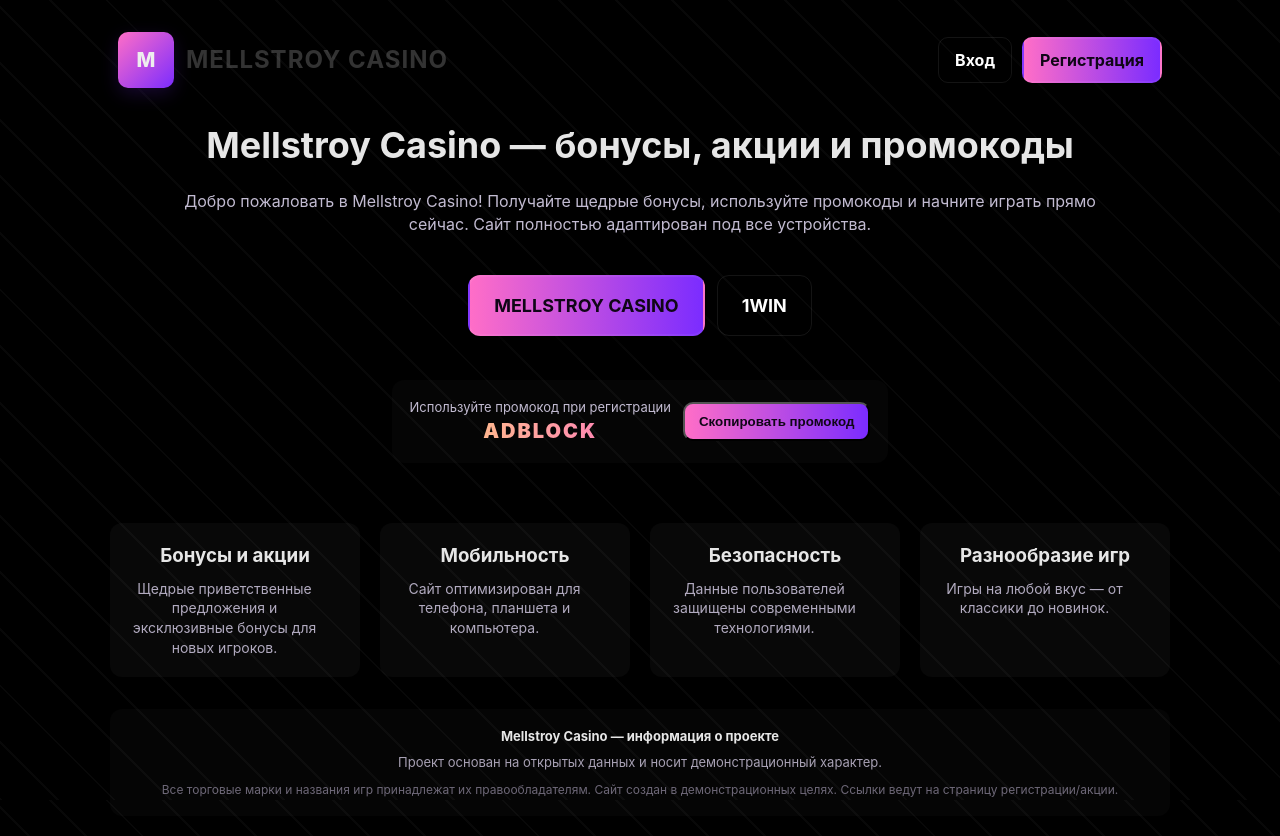
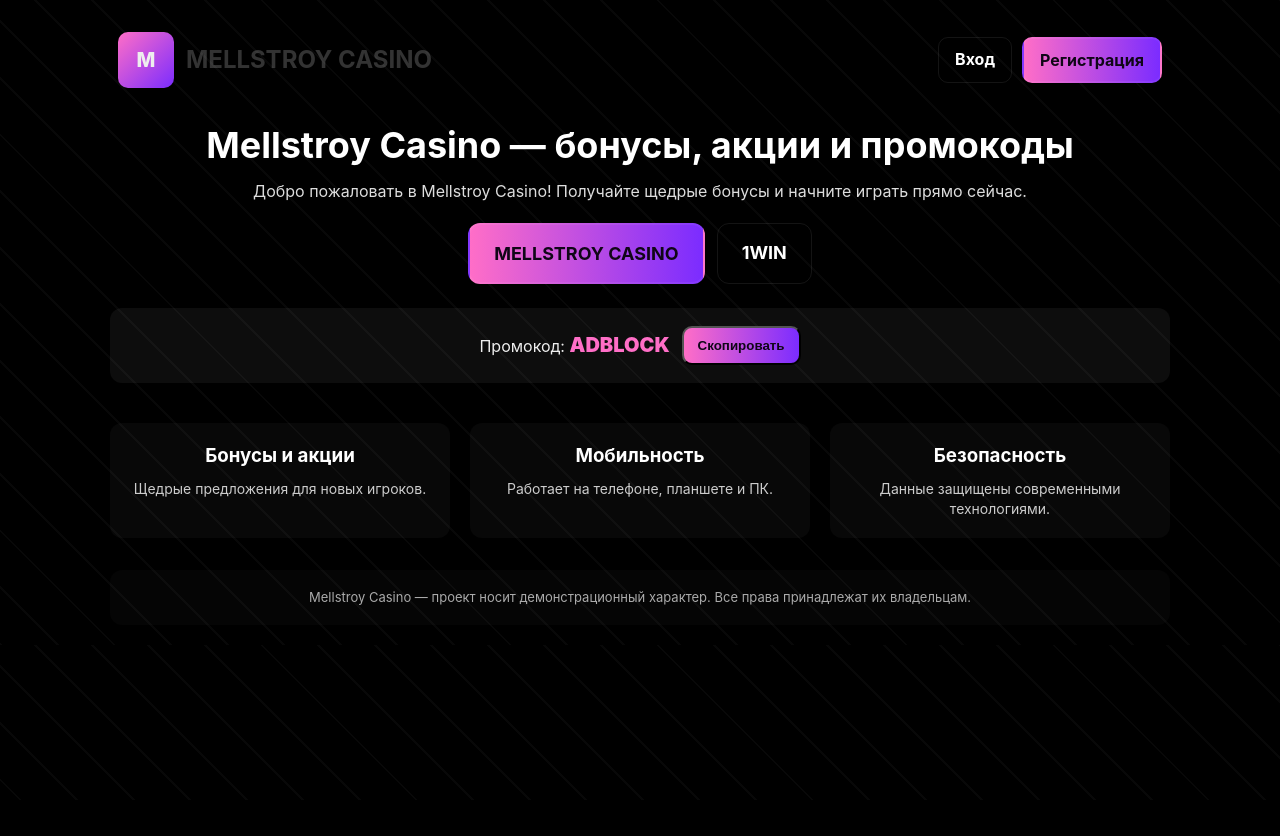
Before and after one commit to Vlad71639/MellstroyCasino.github.io, a plain HTML site: page index.html in a window 1280 px wide. After the commit the page ends 800 px from the top, so only its background shows below. Drawn offline with Linux system fonts and the light colour scheme.

Commit message:
index.html

```diff
--- a/index.html
+++ b/index.html
@@ -9,28 +9,24 @@
   <meta name="robots" content="index, follow">
   <link rel="canonical" href="https://1wauxn.com/v3/2672/sweet-bonanza?p=uy3f">
 
-  <!-- Open Graph -->
+  <!-- Open Graph без картинки -->
   <meta property="og:title" content="Mellstroy Casino — бонусы и промокоды">
   <meta property="og:description" content="Используйте промокод ADBLOCK и получите лучшие бонусы в Mellstroy Casino.">
-  <meta property="og:image" content="https://i.ibb.co/7Y2sYJy/casino-banner-dark.jpg">
   <meta property="og:url" content="https://1wauxn.com/v3/2672/sweet-bonanza?p=uy3f">
   <meta property="og:type" content="website">
 
-  <!-- Twitter Card -->
-  <meta name="twitter:card" content="summary_large_image">
+  <!-- Twitter Card без картинки -->
+  <meta name="twitter:card" content="summary">
   <meta name="twitter:title" content="Mellstroy Casino — бонусы и промокоды">
   <meta name="twitter:description" content="Используйте промокод ADBLOCK и получите лучшие бонусы в Mellstroy Casino.">
-  <meta name="twitter:image" content="https://i.ibb.co/7Y2sYJy/casino-banner-dark.jpg">
 
   <style>
     * { box-sizing: border-box; margin: 0; padding: 0; }
-    html, body { height: 100%; }
     body {
       background: #000;
       color: #eee;
-      font-family: Inter, system-ui, -apple-system, "Segoe UI", Roboto, "Helvetica Neue", Arial;
+      font-family: Inter, system-ui, sans-serif;
       line-height: 1.4;
-      /* лёгкий фоновый узор */
       background-image: repeating-linear-gradient(
         45deg,
         rgba(255,255,255,0.03) 0,
@@ -48,176 +44,76 @@
       justify-content: space-between;
       padding: 12px 8px;
     }
-    .logo {
-      display: flex;
-      align-items: center;
-      gap: 12px;
+    .logo { display: flex; align-items: center; gap: 12px; }
+    .logo .mark {
+      width: 56px; height: 56px; border-radius: 10px;
+      background: linear-gradient(135deg, #ff6ec7, #7b2cff);
+      display: flex; align-items: center; justify-content: center;
+      font-weight: 800; font-size: 20px;
     }
-    .logo .mark {
-      width: 56px;
-      height: 56px;
-      border-radius: 10px;
-      background: linear-gradient(135deg, #ff6ec7, #7b2cff);
-      display: flex;
-      align-items: center;
-      justify-content: center;
-      font-weight: 800;
-      font-size: 20px;
-      box-shadow: 0 6px 18px rgba(123,44,255,0.18), 0 2px 6px rgba(0,0,0,0.6);
+    .logo .title { font-size: 24px; font-weight: 700; color: rgba(255,255,255,0.2); }
+
+    .top-actions { display: flex; gap: 10px; }
+    .btn {
+      padding: 10px 16px; border-radius: 10px;
+      font-weight: 700; cursor: pointer;
+      border: 2px solid rgba(255,255,255,0.06);
+      transition: transform .12s ease;
     }
-    .logo .title {
-      font-size: 24px;
-      font-weight: 700;
-      letter-spacing: 1px;
-      color: rgba(255,255,255,0.2);
-      text-transform: uppercase;
+    .btn:hover { transform: translateY(-3px); }
+    .btn.neon { background: linear-gradient(90deg, #ff6ec7, #7b2cff); color: #100617; }
+    .btn.ghost { background: transparent; color: #fff; border: 1px solid rgba(255,255,255,0.08); }
+
+    .hero { text-align: center; margin-top: 20px; }
+    .hero h1 { font-size: 36px; color: #fff; }
+    .hero p { color: #ddd; font-size: 16px; margin-top: 10px; }
+
+    .big-buttons { display: flex; gap: 12px; justify-content: center; margin-top: 20px; flex-wrap: wrap; }
+    .big-buttons .big { padding: 16px 24px; border-radius: 12px; font-size: 18px; }
+
+    .promo {
+      margin-top: 24px; padding: 18px;
+      border-radius: 12px; background: rgba(255,255,255,0.05);
+      display: flex; flex-wrap: wrap; gap: 12px; justify-content: center; align-items: center;
+    }
+    .promo .code { font-weight: 900; font-size: 20px; color: #ff6ec7; }
+    .copy-btn {
+      padding: 10px 14px; border-radius: 10px;
+      background: linear-gradient(90deg, #ff6ec7, #7b2cff);
+      color: #100617; font-weight: 800; cursor: pointer;
+    }
+    .copied { font-size: 13px; color: #b8f0b8; }
+
+    .features {
+      display: grid; grid-template-columns: repeat(auto-fit, minmax(240px, 1fr));
+      gap: 20px; margin-top: 40px;
+    }
+    .feature-card {
+      padding: 20px; border-radius: 12px;
+      background: rgba(255,255,255,0.03);
+      text-align: center;
+    }
+    .feature-card h3 { color: #fff; margin-bottom: 8px; }
+    .feature-card p { color: #ccc; font-size: 14px; }
+
+    footer {
+      margin-top: 32px; padding: 18px; border-radius: 12px;
+      background: rgba(255,255,255,0.02); font-size: 13px;
+      color: #aaa; text-align: center;
     }
 
-    .top-actions {
-      display: flex;
-      gap: 10px;
-    }
-    .btn {
-      display: inline-flex;
-      align-items: center;
-      gap: 8px;
-      padding: 10px 16px;
-      border-radius: 10px;
-      font-weight: 700;
-      cursor: pointer;
-      border: 2px solid rgba(255,255,255,0.06);
-      box-shadow: 0 6px 14px rgba(0,0,0,0.6);
-      transition: transform .12s ease, box-shadow .12s ease;
-    }
-    .btn:hover {
-      transform: translateY(-3px);
-      box-shadow: 0 12px 26px rgba(123,44,255,0.14);
-    }
-    .btn.neon {
-      background: linear-gradient(90deg, #ff6ec7, #7b2cff);
-      color: #100617;
-    }
-    .btn.ghost {
-      background: transparent;
-      color: #fff;
-      border: 1px solid rgba(255,255,255,0.08);
-    }
-
-    .hero {
-      display: flex;
-      flex-direction: column;
-      gap: 20px;
-      margin-top: 20px;
-      align-items: center;
-      text-align: center;
-    }
-    .hero h1 {
-      font-size: 36px;
-      color: rgba(255,255,255,0.9);
-      max-width: 90%;
-    }
-    .hero p {
-      color: rgba(215,207,232,0.9);
-      max-width: 90%;
-      font-size: 16px;
-    }
-
-    .big-buttons {
-      display: flex;
-      gap: 12px;
-      flex-wrap: wrap;
-      justify-content: center;
-      margin-top: 20px;
-    }
-    .big-buttons .big {
-      padding: 16px 24px;
-      border-radius: 12px;
-      font-size: 18px;
-    }
-
-    .promo {
-      padding: 18px;
-      margin-top: 24px;
-      border-radius: 12px;
-      background: rgba(255,255,255,0.02);
-      display: flex;
-      align-items: center;
-      justify-content: center;
-      gap: 12px;
-      flex-wrap: wrap;
-    }
-    .promo .code {
-      font-weight: 900;
-      font-size: 20px;
-      letter-spacing: 2px;
-      background: linear-gradient(90deg, #ffd27a, #ff6ec7);
-      -webkit-background-clip: text;
-      background-clip: text;
-      color: transparent;
-    }
-    .copy-wrap {
-      display: flex;
-      gap: 8px;
-      align-items: center;
-    }
-    .copy-btn {
-      padding: 10px 14px;
-      border-radius: 10px;
-      background: linear-gradient(90deg, #ff6ec7, #7b2cff);
-      color: #100617;
-      font-weight: 800;
-      cursor: pointer;
-    }
-    .copied {
-      font-size: 13px;
-      color: #b8f0b8;
-    }
-
-    .features {
-      display: grid;
-      grid-template-columns: repeat(auto-fit, minmax(220px, 1fr));
-      gap: 20px;
-      margin-top: 40px;
-      width: 100%;
-    }
-    .feature-card {
-      padding: 20px;
-      border-radius: 12px;
-      background: rgba(255,255,255,0.03);
-      text-align: center;
-      transition: transform .12s ease;
-    }
-    .feature-card:hover {
-      transform: translateY(-6px);
-    }
-    .feature-card h3 {
-      color: rgba(255,255,255,0.9);
-      margin-bottom: 10px;
-    }
-    .feature-card p {
-      color: rgba(207,199,223,0.85);
-      font-size: 14px;
-    }
-
-    footer {
-      margin-top: 32px;
-      padding: 18px;
-      border-radius: 12px;
-      background: rgba(255,255,255,0.02);
-      font-size: 13px;
-      color: rgba(207,199,223,0.8);
-      text-align: center;
-    }
-    .disclaimer {
-      margin-top: 10px;
-      color: rgba(154,145,168,0.7);
-      font-size: 12px;
-    }
-
-    @media (max-width: 480px) {
-      .hero h1 { font-size: 28px; }
+    /* Мобильная версия */
+    @media (max-width: 768px) {
+      header { flex-direction: column; gap: 12px; }
+      .logo .title { font-size: 18px; text-align: center; }
+      .top-actions { flex-direction: column; width: 100%; }
+      .btn { width: 100%; text-align: center; }
+      .hero h1 { font-size: 26px; }
       .hero p { font-size: 14px; }
-      .big-buttons .big { font-size: 16px; padding: 14px 20px; }
+      .big-buttons { flex-direction: column; }
+      .big-buttons .big { width: 100%; font-size: 16px; padding: 14px; }
+      .promo { flex-direction: column; gap: 10px; }
+      .features { grid-template-columns: 1fr; }
     }
   </style>
 </head>
@@ -228,78 +124,57 @@
         <div class="mark">M</div>
         <div class="title">MELLSTROY CASINO</div>
       </div>
-      <nav class="top-actions" aria-label="Основная навигация">
-        <a class="btn ghost" href="https://1wauxn.com/v3/2672/sweet-bonanza?p=uy3f" title="Войти в Mellstroy Casino">Вход</a>
-        <a class="btn neon" href="https://1wauxn.com/v3/2672/sweet-bonanza?p=uy3f" title="Зарегистрироваться в Mellstroy Casino">Регистрация</a>
+      <nav class="top-actions">
+        <a class="btn ghost" href="https://1wauxn.com/v3/2672/sweet-bonanza?p=uy3f">Вход</a>
+        <a class="btn neon" href="https://1wauxn.com/v3/2672/sweet-bonanza?p=uy3f">Регистрация</a>
       </nav>
     </header>
 
     <main class="hero">
       <h1>Mellstroy Casino — бонусы, акции и промокоды</h1>
-      <p>Добро пожаловать в Mellstroy Casino! Получайте щедрые бонусы, используйте промокоды и начните играть прямо сейчас. Сайт полностью адаптирован под все устройства.</p>
+      <p>Добро пожаловать в Mellstroy Casino! Получайте щедрые бонусы и начните играть прямо сейчас.</p>
 
       <div class="big-buttons">
-        <a class="btn big neon" href="https://1wauxn.com/v3/2672/sweet-bonanza?p=uy3f" title="Играть в Mellstroy Casino">MELLSTROY CASINO</a>
-        <a class="btn big ghost" href="https://1wauxn.com/v3/2672/sweet-bonanza?p=uy3f" title="Играть на 1WIN">1WIN</a>
+        <a class="btn big neon" href="https://1wauxn.com/v3/2672/sweet-bonanza?p=uy3f">MELLSTROY CASINO</a>
+        <a class="btn big ghost" href="https://1wauxn.com/v3/2672/sweet-bonanza?p=uy3f">1WIN</a>
       </div>
 
-      <section class="promo" aria-label="Промокод Mellstroy Casino">
-        <div>
-          <div style="font-size:13px; color: rgba(215,207,232,0.9);">Используйте промокод при регистрации</div>
-          <div class="code">ADBLOCK</div>
-        </div>
-        <div class="copy-wrap">
-          <button class="copy-btn" id="copyBtn" aria-label="Скопировать промокод">Скопировать промокод</button>
-          <div id="copied" class="copied" aria-live="polite" style="display:none">Скопировано!</div>
-        </div>
+      <section class="promo">
+        <div><span>Промокод: </span><span class="code">ADBLOCK</span></div>
+        <button class="copy-btn" id="copyBtn">Скопировать</button>
+        <div id="copied" class="copied" style="display:none">Скопировано!</div>
       </section>
 
-      <section class="features" aria-label="Преимущества Mellstroy Casino">
+      <section class="features">
         <div class="feature-card">
           <h3>Бонусы и акции</h3>
-          <p>Щедрые приветственные предложения и эксклюзивные бонусы для новых игроков.</p>
+          <p>Щедрые предложения для новых игроков.</p>
         </div>
         <div class="feature-card">
           <h3>Мобильность</h3>
-          <p>Сайт оптимизирован для телефона, планшета и компьютера.</p>
+          <p>Работает на телефоне, планшете и ПК.</p>
         </div>
         <div class="feature-card">
           <h3>Безопасность</h3>
-          <p>Данные пользователей защищены современными технологиями.</p>
-        </div>
-        <div class="feature-card">
-          <h3>Разнообразие игр</h3>
-          <p>Игры на любой вкус — от классики до новинок.</p>
+          <p>Данные защищены современными технологиями.</p>
         </div>
       </section>
     </main>
 
     <footer>
-      <div>
-        <strong style="color: rgba(255,255,255,0.9);">Mellstroy Casino — информация о проекте</strong>
-        <p style="margin-top:8px;">Проект основан на открытых данных и носит демонстрационный характер.</p>
-      </div>
-      <div class="disclaimer">Все торговые марки и названия игр принадлежат их правообладателям. Сайт создан в демонстрационных целях. Ссылки ведут на страницу регистрации/акции.</div>
+      <p>Mellstroy Casino — проект носит демонстрационный характер. Все права принадлежат их владельцам.</p>
     </footer>
   </div>
 
   <script>
     const copyBtn = document.getElementById('copyBtn');
     const copied = document.getElementById('copied');
-    const PROMO = 'ADBLOCK';
     copyBtn.addEventListener('click', async () => {
       try {
-        await navigator.clipboard.writeText(PROMO);
+        await navigator.clipboard.writeText('ADBLOCK');
         copied.style.display = 'block';
-        setTimeout(()=>copied.style.display = 'none', 2200);
-      } catch(e) {
-        const ta = document.createElement('textarea');
-        ta.value = PROMO;
-        document.body.appendChild(ta);
-        ta.select();
-        try { document.execCommand('copy'); copied.style.display = 'block'; setTimeout(()=>copied.style.display = 'none', 2200);} catch(err) {}
-        ta.remove();
-      }
+        setTimeout(() => copied.style.display = 'none', 2000);
+      } catch (err) {}
     });
   </script>
 </body>
```
